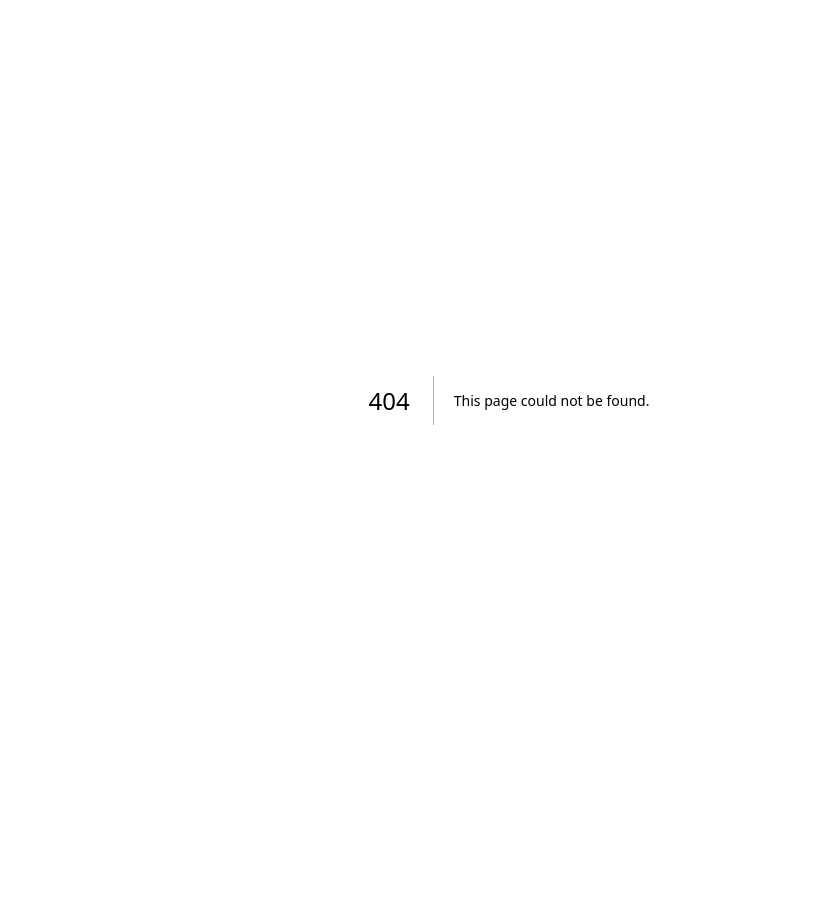
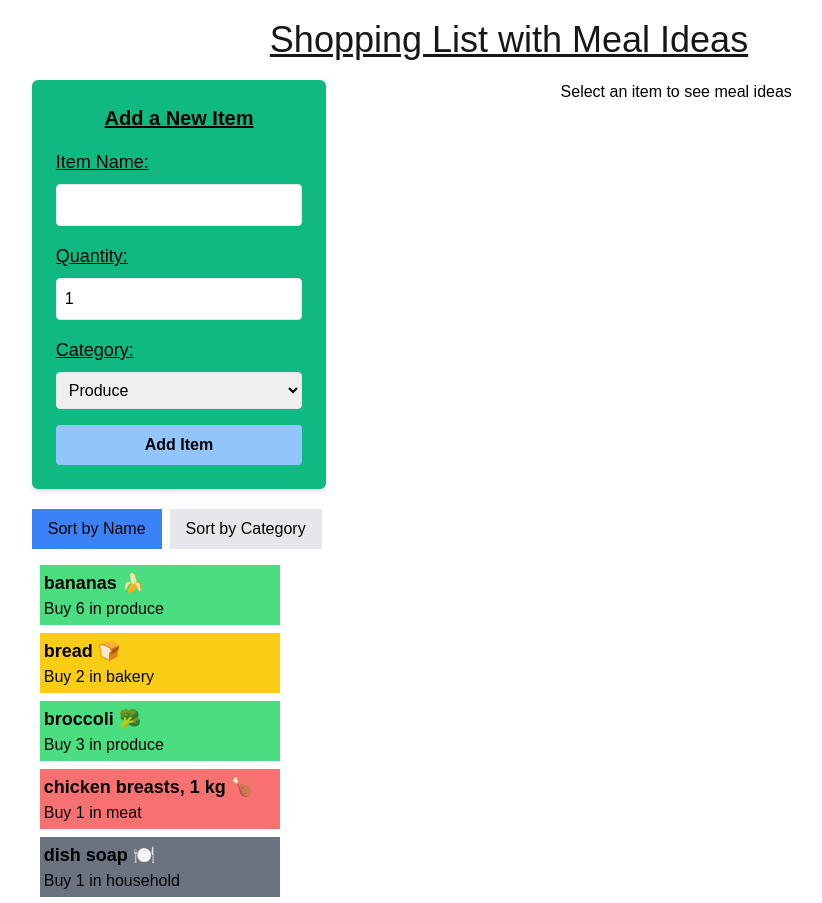
Before and after one commit to ChaseB156/cprg306-assignments, a Next.js app: page /week-8 in a window 1280 px wide. Before the commit this address had no page. Shown: the top 903 px of the page, without its empty margins (131-953 px from the left). Before the commit the page ends 800 px from the top, so only its background shows below. Built offline with nearby package versions, Linux system fonts and the light colour scheme.

Commit message:
Week 8 assignment
Added a function that will take data from a website to bring in recipes when you select certain ingredients from the shopping list.

```diff
--- a/app/page.js
+++ b/app/page.js
@@ -29,6 +29,10 @@ export default function Home() {
         Week 7 Assignment - Full Interactive Shopping List
         </Link>
 
+        <Link href="./week-8/" className="underline text text-emerald-500 hover:text-cyan-400 mb-2 block">
+        Week 8 Assignment - Meal Ideas
+        </Link>
+
 
       </main>
   );
--- /dev/null
+++ b/app/week-8/item-list.js
@@ -0,0 +1,47 @@
+
+import { useState } from 'react';
+import Item from './item';
+
+export default function ItemList({ items, onItemSelect }) {
+  const [sortBy, setSortBy] = useState('name');
+
+  const sortedItems = [...items].sort((a, b) => {
+    if (sortBy === 'name') {
+      return a.name.localeCompare(b.name);
+    } else if (sortBy === 'category') {
+      return a.category.localeCompare(b.category);
+    }
+    return 0;
+  });
+
+  return (
+    <div>
+      <div className="mb-4">
+        <button
+          onClick={() => setSortBy('name')}
+          className={`px-4 py-2 mr-2 ${sortBy === 'name' ? 'bg-blue-500 text-black' : 'bg-gray-200 text-black'}`}
+        >
+          Sort by Name
+        </button>
+        <button
+          onClick={() => setSortBy('category')}
+          className={`px-4 py-2 ${sortBy === 'category' ? 'bg-blue-500 text-black' : 'bg-gray-200 text-black'}`}
+        >
+          Sort by Category
+        </button>
+      </div>
+
+      <ul>
+        {sortedItems.map((item) => (
+          <Item
+            key={item.id}
+            name={item.name}
+            quantity={item.quantity}
+            category={item.category}
+            onSelect={() => onItemSelect(item)} // Pass the selected item to the onItemSelect function
+          />
+        ))}
+      </ul>
+    </div>
+  );
+}
--- /dev/null
+++ b/app/week-8/item.js
@@ -0,0 +1,24 @@
+
+export default function Item({ name, quantity, category, onSelect }) {
+  const categoryColors = {
+    dairy: 'bg-blue-400',
+    bakery: 'bg-yellow-400',
+    produce: 'bg-green-400',
+    meat: 'bg-red-400',
+    'canned goods': 'bg-purple-300',
+    'dry goods': 'bg-orange-400',
+    household: 'bg-gray-500',
+  };
+
+  const categoryClass = categoryColors[category] || 'bg-white';
+
+  return (
+    <li
+      className={`p-1 mb-2 ml-2 ${categoryClass} max-w-60 cursor-pointer`}
+      onClick={() => onSelect(name)}
+    >
+      <div className="text-lg font-bold text-black">{name}</div>
+      <div className="text-black">Buy {quantity} in {category}</div>
+    </li>
+  );
+}
--- /dev/null
+++ b/app/week-8/items.json
@@ -0,0 +1,74 @@
+[
+    {
+      "id": "1h2GJKH12gkHG31h1H",
+      "name": "milk, 4 L 🥛",
+      "quantity": 1,
+      "category": "dairy"
+    },
+    {
+      "id": "2KJH3k2j3H1k2J3K1H",
+      "name": "bread 🍞",
+      "quantity": 2,
+      "category": "bakery"
+    },
+    {
+      "id": "3h2KJH3k2j3H1k2J3",
+      "name": "eggs, dozen 🥚",
+      "quantity": 2,
+      "category": "dairy"
+    },
+    {
+      "id": "4k2J3K1H2GJKH12gk",
+      "name": "bananas 🍌",
+      "quantity": 6,
+      "category": "produce"
+    },
+    {
+      "id": "5H1h1H2KJH3k2j3H",
+      "name": "broccoli 🥦",
+      "quantity": 3,
+      "category": "produce"
+    },
+    {
+      "id": "6H1k2J3K1H2GJKH1",
+      "name": "chicken breasts, 1 kg 🍗",
+      "quantity": 1,
+      "category": "meat"
+    },
+    {
+      "id": "7gkHG31h1H2KJH3k",
+      "name": "pasta sauce 🍝",
+      "quantity": 3,
+      "category": "canned goods"
+    },
+    {
+      "id": "8j3H1k2J3K1H2GJK",
+      "name": "spaghetti, 454 g 🍝",
+      "quantity": 2,
+      "category": "dry goods"
+    },
+    {
+      "id": "9H12gkHG31h1H2KJ",
+      "name": "toilet paper, 12 pack 🧻",
+      "quantity": 1,
+      "category": "household"
+    },
+    {
+      "id": "10H3k2j3H1k2J3K1",
+      "name": "paper towels, 6 pack",
+      "quantity": 1,
+      "category": "household"
+    },
+    {
+      "id": "11k2J3K1H2GJKH12",
+      "name": "dish soap 🍽️",
+      "quantity": 1,
+      "category": "household"
+    },
+    {
+      "id": "12GJKH12gkHG31h1",
+      "name": "hand soap 🧼",
+      "quantity": 4,
+      "category": "household"
+    }
+  ]
--- /dev/null
+++ b/app/week-8/meal-ideas.js
@@ -0,0 +1,47 @@
+
+"use client";
+
+import { useState, useEffect } from 'react';
+
+export default function MealIdeas({ ingredient }) {
+  const [meals, setMeals] = useState([]);
+
+  // Function to fetch meal ideas based on ingredient
+  async function fetchMealIdeas(ingredient) {
+    const cleanIngredient = ingredient.toLowerCase().trim();
+    try {
+      const response = await fetch(`https://www.themealdb.com/api/json/v1/1/filter.php?i=${cleanIngredient}`);
+      const data = await response.json();
+      return data.meals || [];  // Return empty if no recipes
+    } catch (error) {
+      console.error("Error fetching meals:", error);
+      return [];
+    }
+  }
+
+  // Load meal ideas whenever the ingredient changes
+  useEffect(() => {
+    async function loadMealIdeas() {
+      const mealIdeas = await fetchMealIdeas(ingredient);
+      setMeals(mealIdeas);
+    }
+    loadMealIdeas();
+  }, [ingredient]);
+
+  return (
+    <div className="bg-emerald-500 text-black p-5 rounded-md">
+      <h2 className="text-2xl font-semibold mb-3 text-center underline ">Meal Ideas for {ingredient}</h2>
+      {meals.length > 0 ? (
+        <ul>
+          {meals.map((meal) => (
+            <li key={meal.idMeal} className="mb-5 ml-5 font-bold">
+              {meal.strMeal}
+            </li>
+          ))}
+        </ul>
+      ) : (
+        <p className="text-center text-gray-700">No recipes found for {ingredient}.</p>
+      )}
+    </div>
+  );
+}
--- /dev/null
+++ b/app/week-8/new-item.js
@@ -0,0 +1,82 @@
+"use client";
+
+import { useState } from 'react';
+
+export default function NewItem({ onAddItem }) {
+  const [name, setName] = useState('');
+  const [quantity, setQuantity] = useState(1);
+  const [category, setCategory] = useState('produce');
+
+  // Function to generate a random ID
+  const generateId = () => Math.random().toString(36).substring(2, 9);
+
+  const handleSubmit = (e) => {
+    e.preventDefault();
+
+    const item = {
+      id: generateId(),
+      name,
+      quantity,
+      category,
+    };
+
+    onAddItem(item);
+
+    setName('');
+    setQuantity(1);
+    setCategory('produce');
+  };
+
+  return (
+    <div className="p-6 bg-emerald-500 rounded-md shadow-md max-w-sm mx-auto">
+      <h2 className="text-xl font-bold mb-4 text-center text-black underline">Add a New Item</h2>
+
+      <form onSubmit={handleSubmit}>
+        <label className="block text-black text-lg mb-2 underline">Item Name:</label>
+        <input
+          type="text"
+          value={name}
+          onChange={(e) => setName(e.target.value)}
+          className="p-2 border rounded text-black w-full mb-4"
+          required
+        />
+
+        <label className="block text-black text-lg mb-2 underline">Quantity:</label>
+        <input
+          type="number"
+          value={quantity}
+          onChange={(e) => setQuantity(Math.max(1, Math.min(20, Number(e.target.value))))}
+          className="p-2 border rounded text-black w-full mb-4"
+          required
+        />
+
+        <label className="block text-black text-lg mb-2 underline">Category:</label>
+        <select
+          value={category}
+          onChange={(e) => setCategory(e.target.value)}
+          className="p-2 border rounded text-black w-full mb-4"
+          required
+        >
+          <option value="produce">Produce</option>
+          <option value="dairy">Dairy</option>
+          <option value="bakery">Bakery</option>
+          <option value="meat">Meat</option>
+          <option value="frozen foods">Frozen Foods</option>
+          <option value="canned goods">Canned Goods</option>
+          <option value="dry goods">Dry Goods</option>
+          <option value="beverages">Beverages</option>
+          <option value="snacks">Snacks</option>
+          <option value="household">Household</option>
+          <option value="other">Other</option>
+        </select>
+
+        <button
+          type="submit"
+          className="bg-blue-300 hover:bg-blue-600 text-black font-bold py-2 px-4 rounded w-full"
+        >
+          Add Item
+        </button>
+      </form>
+    </div>
+  );
+}
--- /dev/null
+++ b/app/week-8/page.js
@@ -0,0 +1,50 @@
+
+"use client";
+
+import { useState } from 'react';
+import Link from "next/link";
+import NewItem from './new-item';
+import ItemList from './item-list';
+import MealIdeas from './meal-ideas';
+import itemsData from './items.json';
+
+export default function Page() {
+  const [items, setItems] = useState(itemsData);
+  const [selectedItemName, setSelectedItemName] = useState(null);
+
+  const handleAddItem = (newItem) => {
+    setItems((prevItems) => [...prevItems, newItem]);
+  };
+
+  // It seemed easier to remove anything after a space to reduce it to one word and get rid of the comma after some of the items
+  const handleItemSelect = (item) => {
+    const cleanName = item.name.split(",")[0].split(" ")[0].trim();
+    setSelectedItemName(cleanName);
+  };
+
+
+  return (
+    <main className="p-5">
+      <h1 className="text-4xl underline mb-5 text-center">Shopping List with Meal Ideas</h1>
+
+      <div className="flex justify-center gap-10">
+        <div className="flex flex-col gap-5">
+          <NewItem onAddItem={handleAddItem} />
+          <ItemList items={items} onItemSelect={handleItemSelect} />
+        </div>
+
+        <div className="w-1/2">
+          {selectedItemName ? (
+            <MealIdeas ingredient={selectedItemName} />
+          ) : (
+            <p className="text-center text-black">Select an item to see meal ideas</p>
+          )}
+        </div>
+      </div>
+
+      <div className="mt-5">
+        <Link href="../" className="underline text-red-500 hover:text-cyan-400">Back Page</Link>
+      </div>
+    </main>
+  );
+}
```
